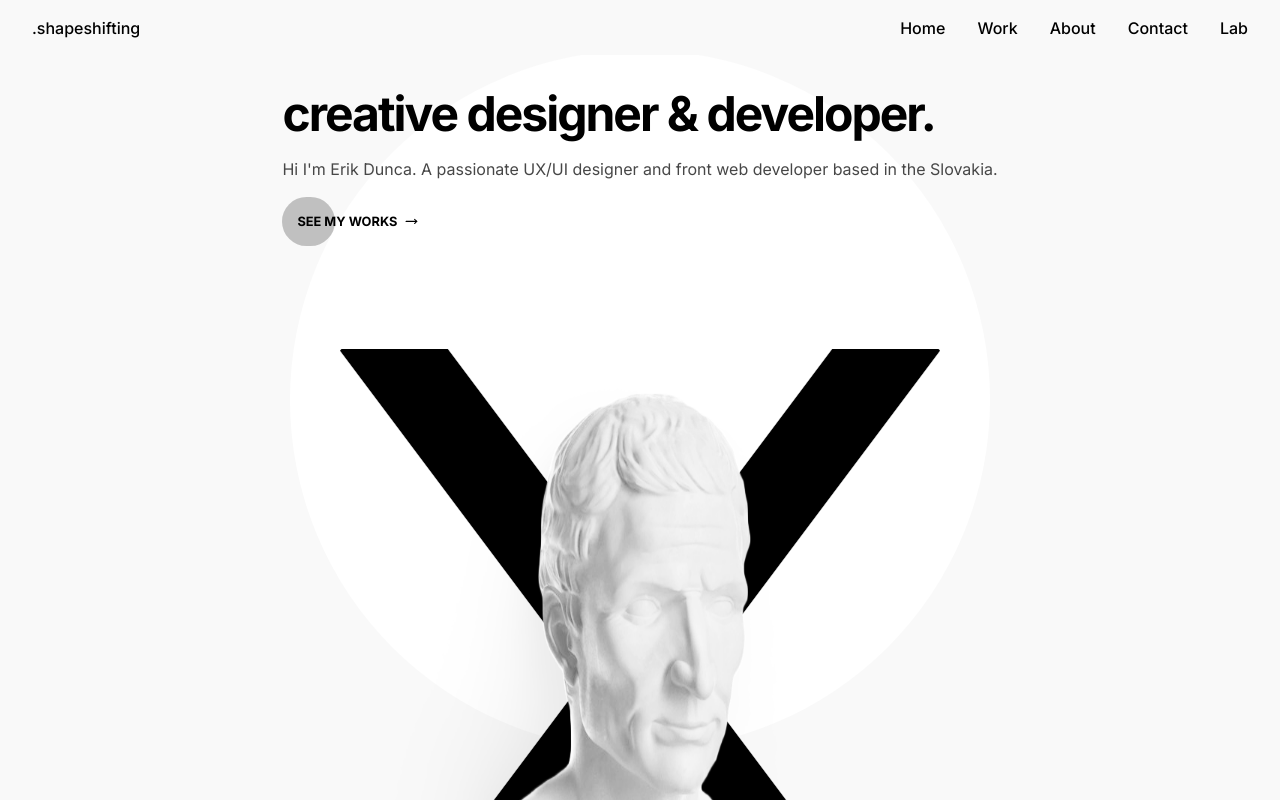
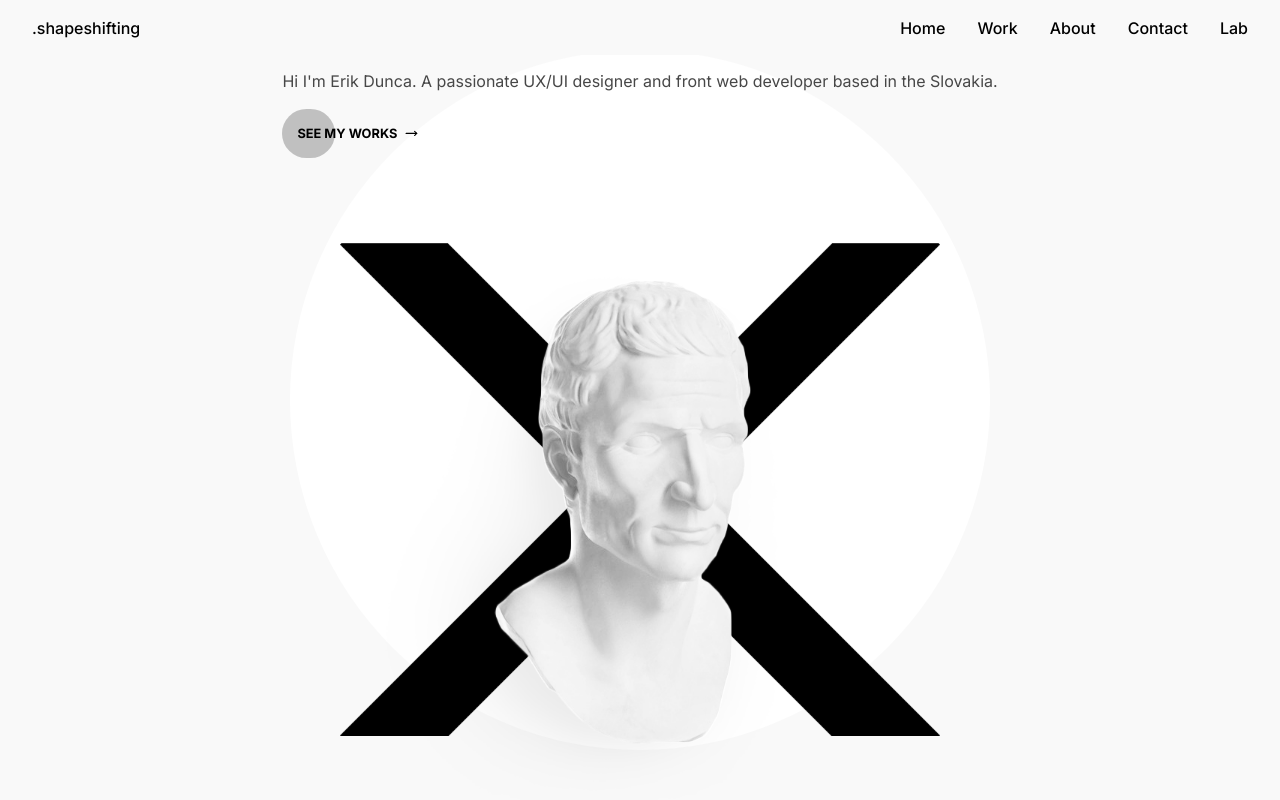
Before and after one commit to meikys/portfolio, a Next.js app: page / in a window 1280 px wide. Shown: the top 800 px of the page. Built offline with nearby package versions, Linux system fonts and the light colour scheme.

Commit message:
edit: hero obrazky

```diff
--- a/src/components/Hero.tsx
+++ b/src/components/Hero.tsx
@@ -12,11 +12,11 @@ import Button from "./ui/Button";
 export default function Hero() {
   return (
     <section
-      className="lg:min-h-[100dvh] px-10 bg-[var(--bg-secondary)] pt-[var(--safe-top)] pb-[var(--safe-bottom)]"
+      className="flex justify-center items-center min-h-screen px-10 bg-[var(--bg-secondary)]"
       id="#hero"
     >
       <div className="absolute top-1/2 left-1/2 lg:shadow-none w-[80vw] max-w-[700px] aspect-square bg-white rounded-full transform -translate-x-1/2 -translate-y-1/2 -z-0"></div>
-      <div className="container flex flex-col lg:flex-row lg:flex-wrap justify-center items-center gap-[32px] pt-[var(--safe-top)]">
+      <div className="container flex flex-col lg:flex-row lg:flex-wrap justify-center items-center gap-[32px] max-h-screen">
         <div className="relative flex flex-col lg:items-start text-center lg:text-left gap-[16px] z-20">
         <h1 className="text-[3rem] tracking-[-2px] leading-[110%] font-bold">
           {HeroText.title}
@@ -28,28 +28,32 @@ export default function Hero() {
           {HeroText.button}
         </Button>
       </div>
-      <div className="relative lg:w-1/2">
+     <div className="relative lg:w-1/2 w-full h-auto">
   <Image
     src="/shape1.png"
-          width={400}
-          height={400}
     alt="Rectangle shape"
-          className="absolute sm:w-[200px] sm:h-[200px] md:w-[600px] md:h-[600px] lg:w-[800px] lg:h-[800px]"
+    layout="fill"
+    objectFit="contain" // nebo "cover" podle potřeby
+    className="absolute top-0 left-0"
   />
   <Image
     src="/shape2.png"
+    alt="Rectangle shape"
+    layout="fill"
+    objectFit="contain"
+    className="absolute top-0 left-0"
+  />
+  <div className="relative z-20 w-full h-auto">
+    <Image
+      src="/caesar.png"
+      alt="Hero Image"
+      layout="responsive"
       width={400}
       height={400}
-          alt="Rectangle shape"
-          className="absolute sm:w-[200px] sm:h-[200px] md:w-[600px] md:h-[600px] lg:w-[800px] lg:h-[800px]"
+      className="caesar"
+      priority
     />
-        <Image
-          src="/caesar.png"
-          width={400}
-          height={400}
-          alt="Hero Image"
-          className="caesar relative z-20 sm:w-[400px] sm:h-[400px] md:w-[600px] md:h-[600px] lg:w-[800px] lg:h-[800px]"
-        />
+  </div>
 </div>
       <div className="relative z-20 lg:w-2/2">
         <ul className="flex gap-[8px] items-center">
```
Lines whose indentation alone changed are shown as unchanged.
